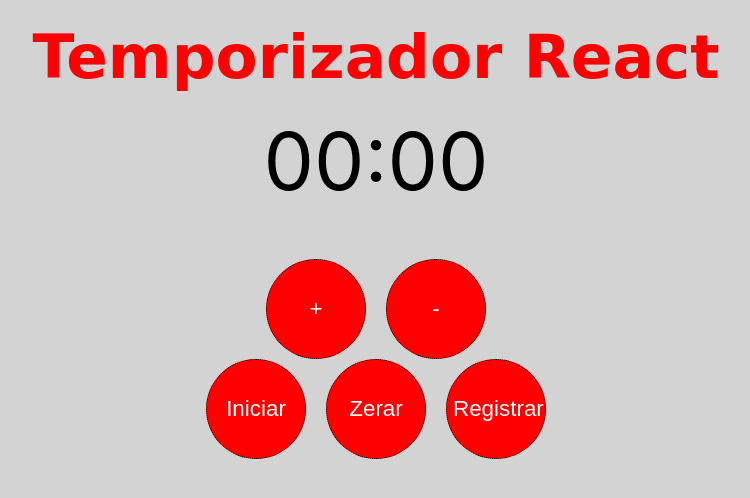
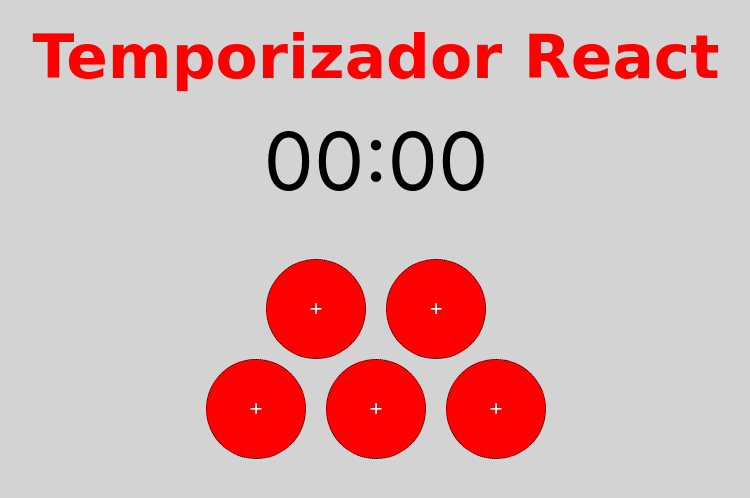
Before and after one commit to estacaohack9/502-temporizador-react, a React (Create React App) app: page / in a window 1280 px wide. Shown: the top 498 px of the page, without its empty margins (264-1014 px from the left). Built offline with nearby package versions, Linux system fonts and the light colour scheme; the HTML template or start-up script is replaced by a standard one.

Commit message:
Componentizar os Botoes

```diff
--- /dev/null
+++ b/src/Componentes/Botao/Botao.js
@@ -0,0 +1,12 @@
+import React from 'react';
+import BotaoStyle from './BotaoStyle';
+
+class Botao extends React.Component {
+  render(){
+    return (
+      <button style={BotaoStyle.botao}>+</button>
+    );
+  }
+}
+
+export default Botao;
--- /dev/null
+++ b/src/Componentes/Botao/BotaoStyle.js
@@ -0,0 +1,14 @@
+const BotaoStyle = {
+  botao:{
+    width: 100,
+    height: 100,
+    borderRadius: '50%',
+    border: '1px dotted black',
+    color: 'white',
+    backgroundColor: 'red',
+    fontSize: '1.4em',
+    margin: '0 10px'
+  }
+}
+
+export default BotaoStyle;
--- a/src/Componentes/Controles/Controles.js
+++ b/src/Componentes/Controles/Controles.js
@@ -1,18 +1,19 @@
 import React from 'react';
 import ControlesStyle from './ControlesStyle';
+import Botao from '../Botao/Botao';
 
 class Controles extends React.Component {
   render(){
     return (
       <div style={ControlesStyle.controles}>
         <div>
-          <button style={ControlesStyle.botao}>+</button>
-          <button style={ControlesStyle.botao}>-</button>
+          <Botao />
+          <Botao />
         </div>
         <div>
-          <button style={ControlesStyle.botao}>Iniciar</button>
-          <button style={ControlesStyle.botao}>Zerar</button>
-          <button style={ControlesStyle.botao}>Registrar</button>
+          <Botao />
+          <Botao />
+          <Botao />
         </div>
       </div>
     );
--- a/src/Componentes/Controles/ControlesStyle.js
+++ b/src/Componentes/Controles/ControlesStyle.js
@@ -1,14 +1,4 @@
 const ControlesStyle = {
-  botao:{
-    width: 100,
-    height: 100,
-    borderRadius: '50%',
-    border: '1px dotted black',
-    color: 'white',
-    backgroundColor: 'red',
-    fontSize: '1.4em',
-    margin: '0 10px'
-  },
   controles:{
     marginTop: 50
   }
--- a/src/Componentes/Relogio/Relogio.js
+++ b/src/Componentes/Relogio/Relogio.js
@@ -3,7 +3,9 @@ import RelogioStyle from './RelogioStyle';
 
 class Relogio extends React.Component {
   render(){
-    return <div style={RelogioStyle.relogio}>00:00</div>;
+    return (
+      <div style={RelogioStyle.relogio}>00:00</div>
+    );
   }
 }
 
```
